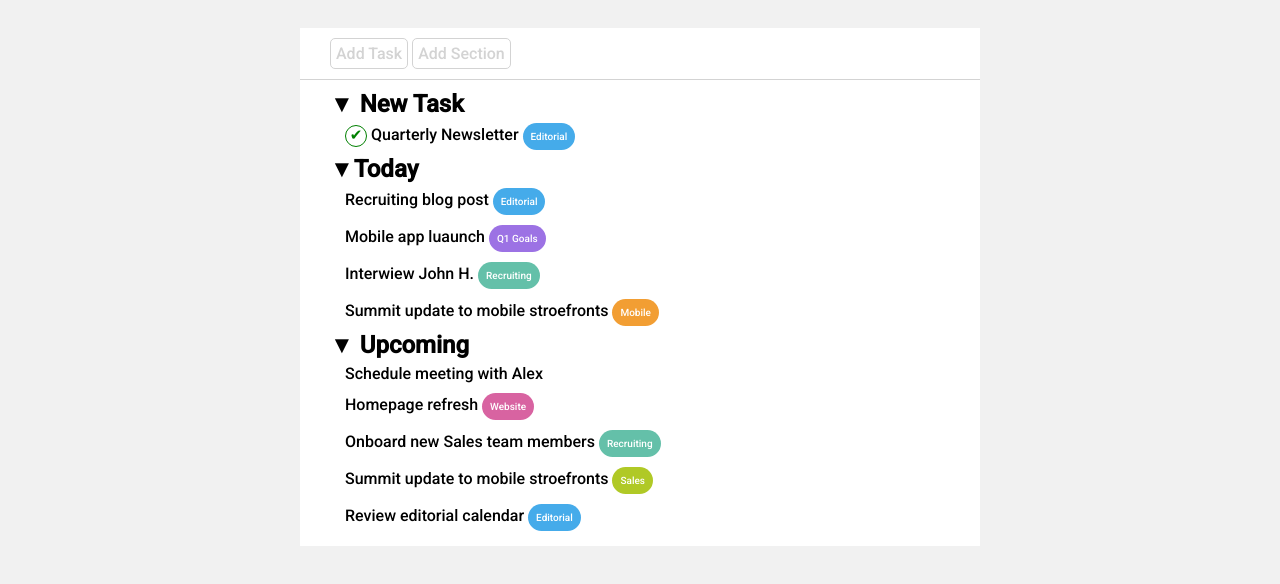
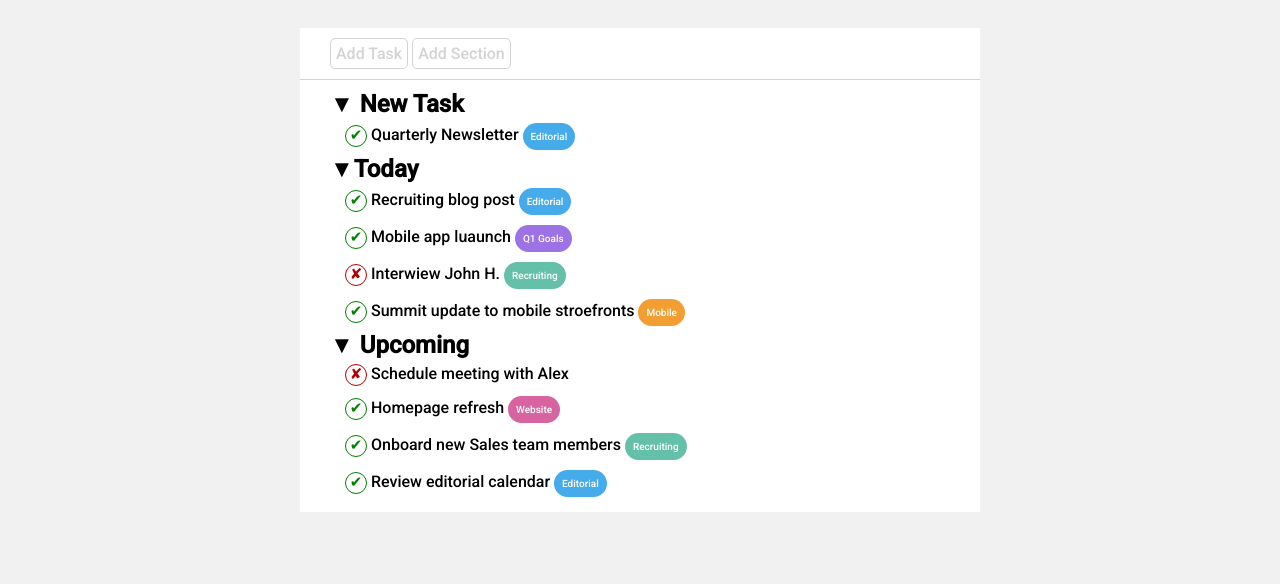
Before and after one commit to FaZ1994/html-css-toboolist, a plain HTML site: page index.html in a window 1280 px wide. Shown: the part 82-666 px from the top of the page. Drawn offline with Linux system fonts and the light colour scheme.

Commit message:
html/css aggiunto checkbox undone e aggiustato check box per evitare ripetizioni

```diff
--- a/CSS/stile.css
+++ b/CSS/stile.css
@@ -19,13 +19,13 @@ h1 {
   font-size: 40px;
 }
 
-
 main {
   height: 2000px;
   background-color: rgb(241, 241, 241);
 }
 
-.box, nav {
+.box,
+nav {
   margin: auto;
   width: 50%;
   background-color: white;
@@ -38,8 +38,7 @@ nav {
   border-bottom: 1px solid lightgrey;
 }
 
-button
-{
+button {
   background: white;
   color: lightgray;
   border: 1px solid lightgray;
@@ -51,17 +50,25 @@ button
 
 .task {
   background: #45abea;
+  color: white;
 }
 
-.done {
+.check {
   width: 20px;
   height: 20px;
-    color: green;
   border-radius: 50px;
   border: 1px solid;
   text-align: center;
   font-size: 15px;
   display: inline-block;
+}
+
+.done {
+  color: green;
+}
+
+.undone {
+  color: rgb(179, 0, 0);
 }
 
 ul {
--- a/index.html
+++ b/index.html
@@ -20,14 +20,15 @@
     </header>
 
     <main>
-        <nav>
-            <button type="button task">Add Task</button>
-            <button type="button section">Add Section</button>
-          </nav>
+      <nav>
+        <button type="button task">Add Task</button>
+        <button type="button section">Add Section</button>
+      </nav>
       <div class="box">
         <h2>&#x25BC; New Task</h2>
         <ul>
-          <li> <div class="done">&#10004;</div>
+          <li>
+            <div class="check done">&#10004;</div>
             Quarterly Newsletter
             <div class="label editorial">Editorial</div>
           </li>
@@ -36,38 +37,45 @@
         <h2>&#x25BC;Today</h2>
         <ul>
           <li>
+            <div class="check done">&#10004;</div>
             Recruiting blog post
             <div class="label editorial">Editorial</div>
           </li>
           <li>
+            <div class="check done">&#10004;</div>
             Mobile app luaunch
             <div class="label q1">Q1 Goals</div>
           </li>
           <li>
+            <div class="check undone">&#10008;</div>
             Interwiew John H.
             <div class="label recruiting">Recruiting</div>
           </li>
           <li>
+            <div class="check done">&#10004;</div>
             Summit update to mobile stroefronts
             <div class="label mobile">Mobile</div>
           </li>
         </ul>
         <h2>&#x25BC; Upcoming</h2>
         <ul>
-          <li>Schedule meeting with Alex</li>
           <li>
+            <div class="check undone">&#10008;</div>
+            Schedule meeting with Alex
+          </li>
+          <li>
+            <div class="check done">&#10004;</div>
             Homepage refresh
             <div class="label website">Website</div>
           </li>
           <li>
+            <div class="check done">&#10004;</div>
             Onboard new Sales team members
             <div class="label recruiting">Recruiting</div>
           </li>
+
           <li>
-            Summit update to mobile stroefronts
-            <div class="label sales">Sales</div>
-          </li>
-          <li>
+            <div class="check done">&#10004;</div>
             Review editorial calendar
             <div class="label editorial">Editorial</div>
           </li>
```
Lines whose indentation alone changed are shown as unchanged.
